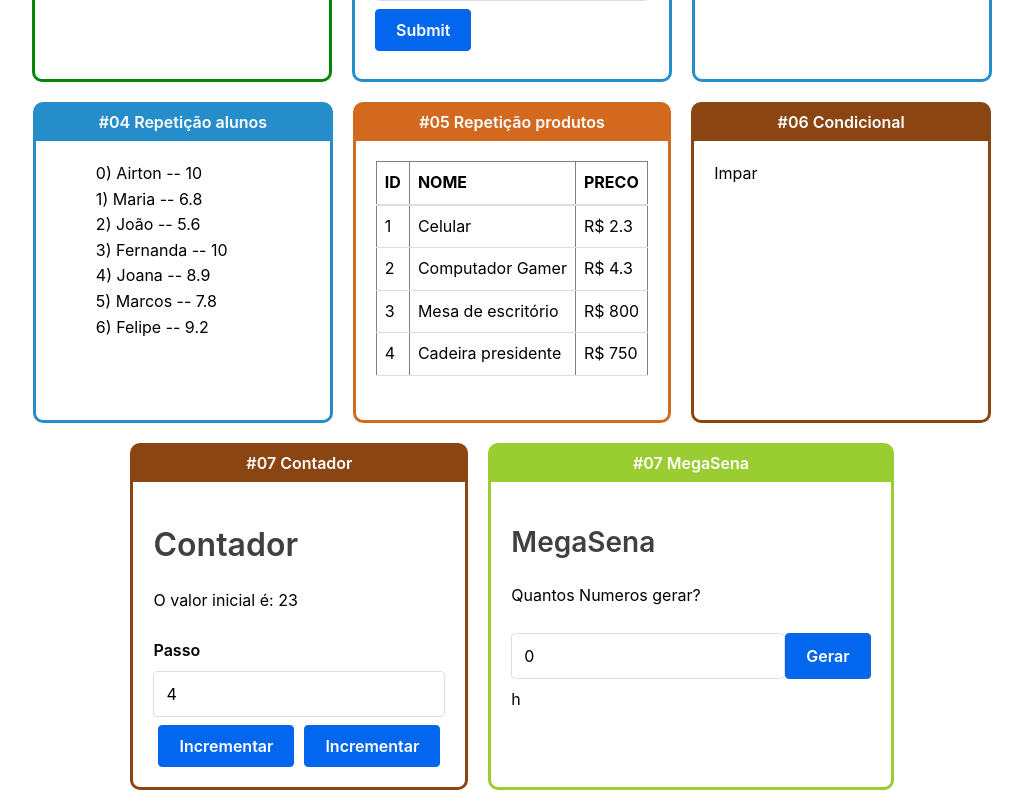
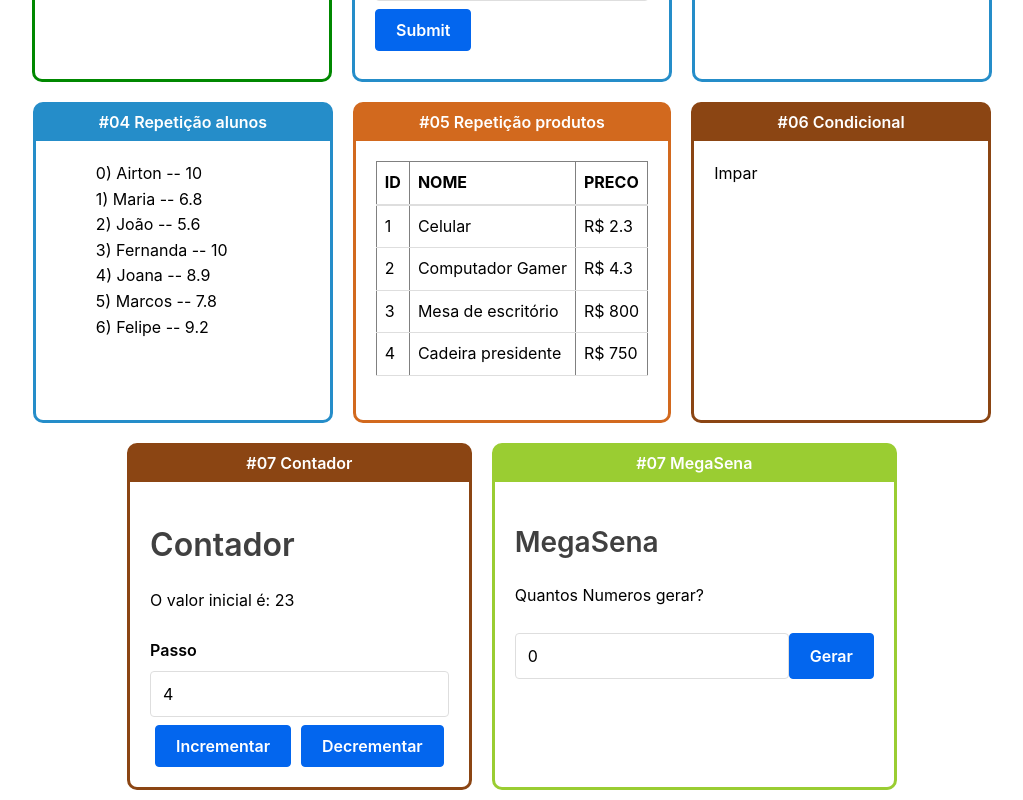
Before and after one commit to notria-12/ReactReview, a React (Create React App) app: page / in a window 1280 px wide. Shown: the part 310-1110 px from the top of the page, without its empty margins (128-1151 px from the left). Built offline with nearby package versions, Linux system fonts and the light colour scheme.

Commit message:
finalização exemplo megasena

```diff
--- a/src/components/contador/Botoes.jsx
+++ b/src/components/contador/Botoes.jsx
@@ -8,7 +8,7 @@ export default props => {
         }}>
 
             <button onClick={props.incrementar}>Incrementar</button>
-            <button onClick={props.decrementar}>Incrementar</button>
+            <button onClick={props.decrementar}>Decrementar</button>
         </div>
     )
 }
--- a/src/components/megasena/Mega.jsx
+++ b/src/components/megasena/Mega.jsx
@@ -6,26 +6,27 @@ export default (props) => {
     let numerosIniciais = Array(qtdNumero).fill(0)
     let [numeros, setNumeros] = useState(numerosIniciais)
 
-    const setQtdNumeros = (e) => {
+    let setQtdNumeros = (e) => {
         setQtd(e.target.value)
     }
 
-    const geraNumeros = () => {
-        numeros = []
-        for (let i = 0; i < qtdNumero; i++) {
-            let numero = parseInt(Math.random() * (60 - 1)) + 1
+   function gerarNumeroDiferente (min, max, array) {
+        const nAleatorio = parseInt(Math.random() * (max - min)) + min;
 
-            while (numeros.indexOf(numero) >= 0) {
-                numero = parseInt(Math.random() * (60 - 1)) + 1
-            }
-            console.log(numero)
-            numeros.push(numero)
-            // console.log([...numeros, numero])
-            // setNumeros([...numeros, numero])
+        return array.includes(nAleatorio) ? gerarNumeroDiferente : nAleatorio
+    }
+
+    function gerarNumeros (qtde) {
+        console.log('qtde', qtde)
+        let numeros = []
+        for(let i = 0; i < qtde; i++){
+            numeros.push(gerarNumeroDiferente(1,60, numeros) + ' ')
         }
-        console.log("NUMEROS", numeros)
-        // setNumeros([])
+
+        console.log(numeros)
+        setNumeros(numeros.sort((n1,n2) => n1 - n2) )
     }
+
 
     return (
         <div>
@@ -33,18 +34,11 @@ export default (props) => {
             <p>Quantos Numeros gerar?</p>
             <div style={{ display: 'flex' }}>
                 <input type="number" id="inputMega" value={qtdNumero} onChange={setQtdNumeros} />
-                <button onClick={ _ =>
-                    geraNumeros
-                }>Gerar</button>
+                <button onClick={_ => gerarNumeros(qtdNumero)}>Gerar</button>
             </div>
-           <div>
-               h
-           {
-                console.log("Numeros2", numeros)
-                // numeros.map((numero, i) =>
-                //     <p key={i}>{numero} </p>)
-            }
-           </div>
+            <div style={{display: 'flex', justifyContent: 'center'}}>
+                <h3>{numeros}</h3>
+            </div>
 
 
         </div>
```
